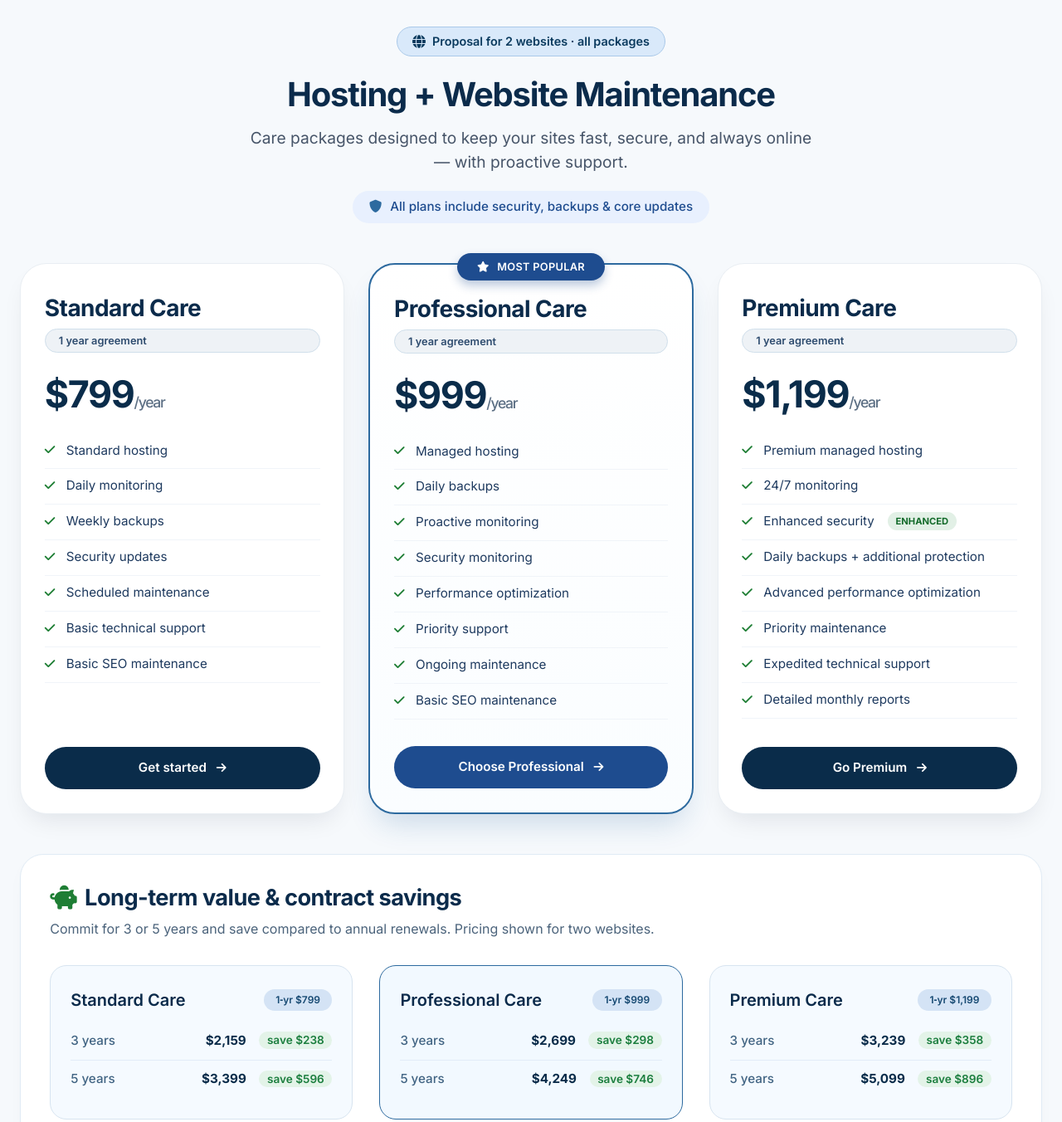
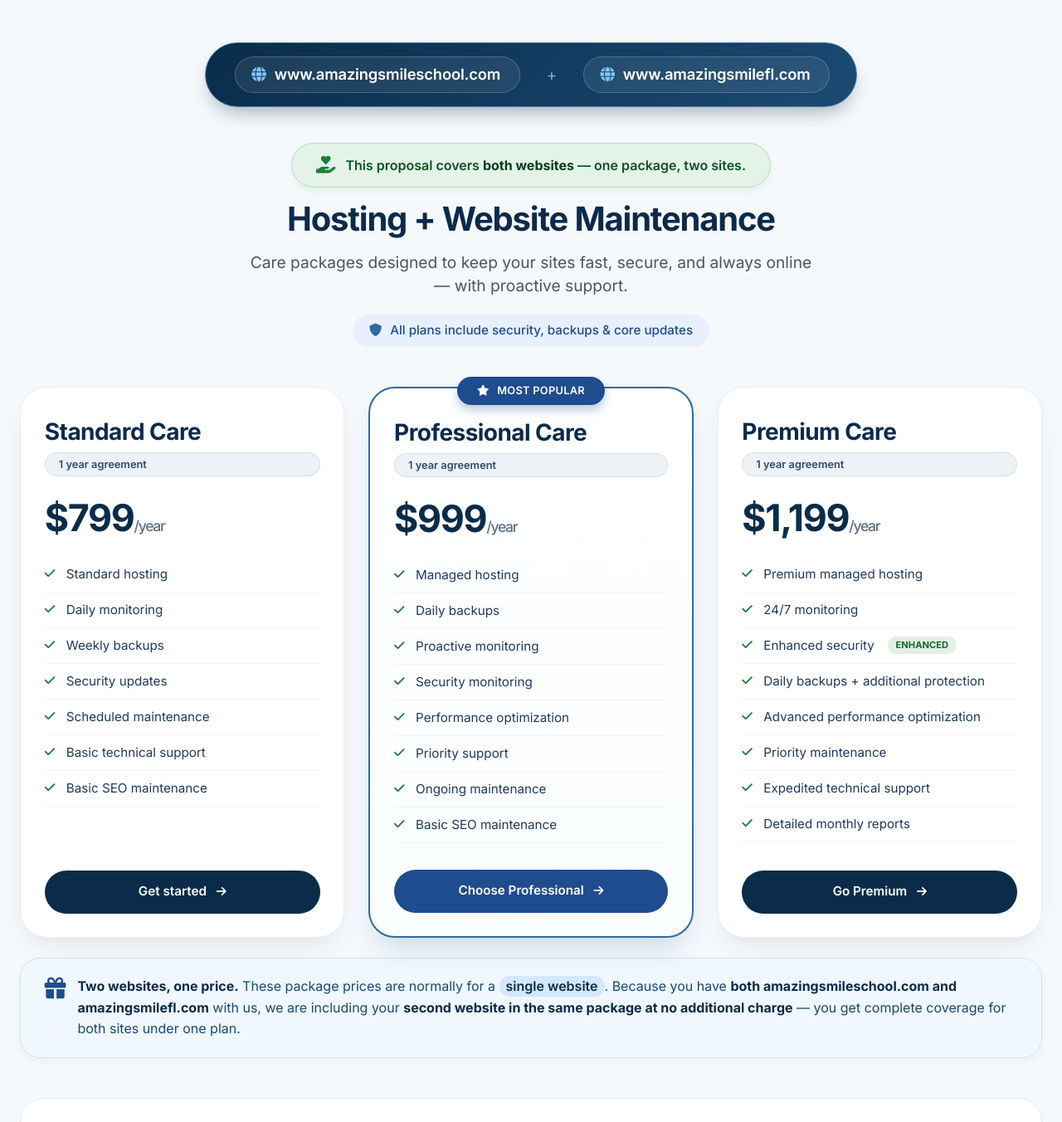
Before and after one commit to patricklloyd-arch/Proposals, a plain HTML site: page HostingPackages.html in a window 1280 px wide. Shown: the top 1352 px of the page at 83% size. Drawn offline with Linux system fonts and the light colour scheme.

Commit message:
Update HostingPackages.html

```diff
--- a/HostingPackages.html
+++ b/HostingPackages.html
@@ -51,6 +51,85 @@
             font-weight: 400;
         }
 
+        /* ---- REVISED website mention (more prominent) ---- */
+        .website-mention {
+            background: linear-gradient(135deg, #0a2c4a 0%, #1a4a73 100%);
+            border-radius: 80px;
+            padding: 1rem 2rem 1rem 2.2rem;
+            display: inline-flex;
+            flex-wrap: wrap;
+            align-items: center;
+            justify-content: center;
+            gap: 0.75rem 2rem;
+            margin: 1.2rem auto 1.5rem;
+            box-shadow: 0 12px 25px -8px rgba(10, 44, 74, 0.4);
+            border: 1px solid #4a7ca5;
+            color: white;
+            font-weight: 600;
+            transition: box-shadow 0.2s;
+            max-width: 95%;
+        }
+
+        .website-mention:hover {
+            box-shadow: 0 18px 30px -10px rgba(10, 44, 74, 0.6);
+        }
+
+        .website-mention .site-item {
+            display: flex;
+            align-items: center;
+            gap: 10px;
+            font-size: 1.15rem;
+            letter-spacing: -0.01em;
+            background: rgba(255, 255, 255, 0.08);
+            padding: 0.45rem 1.4rem 0.45rem 1.2rem;
+            border-radius: 60px;
+            border: 1px solid rgba(255, 255, 255, 0.2);
+            backdrop-filter: blur(2px);
+        }
+
+        .website-mention .site-item i {
+            color: #7ec8ff;
+            font-size: 1.1rem;
+        }
+
+        .website-mention .site-divider {
+            color: #7fa9c7;
+            font-size: 1.2rem;
+            font-weight: 300;
+        }
+
+        /* Two-website inclusion banner */
+        .two-site-banner {
+            background: #e3f3e8;
+            border: 1px solid #b8ddc5;
+            border-radius: 60px;
+            padding: 0.85rem 1.8rem;
+            display: inline-flex;
+            align-items: center;
+            gap: 12px;
+            margin: 1.2rem auto 0.5rem;
+            max-width: 95%;
+            box-shadow: 0 4px 10px rgba(30, 126, 52, 0.08);
+        }
+
+        .two-site-banner i {
+            color: #1e7e34;
+            font-size: 1.3rem;
+        }
+
+        .two-site-banner span {
+            font-size: 1rem;
+            font-weight: 600;
+            color: #0f5124;
+            text-align: left;
+        }
+
+        .two-site-banner strong {
+            font-weight: 700;
+            color: #0a3d1b;
+        }
+
+        /* optional small badge */
         .header .note {
             display: inline-block;
             background: #e8f0fe;
@@ -67,31 +146,12 @@
             color: #2d6a9f;
         }
 
-        /* Two-site badge */
-        .two-sites {
-            background: #d9e9fa;
-            border-radius: 30px;
-            padding: 0.4rem 1.1rem;
-            font-weight: 600;
-            font-size: 0.9rem;
-            color: #0a3a5e;
-            display: inline-flex;
-            align-items: center;
-            gap: 8px;
-            margin-bottom: 1rem;
-            border: 1px solid #aac9e9;
-        }
-
-        .two-sites i {
-            font-size: 1rem;
-        }
-
         /* Pricing grid */
         .pricing-grid {
             display: grid;
             grid-template-columns: repeat(3, 1fr);
             gap: 1.8rem;
-            margin-bottom: 3rem;
+            margin-bottom: 1rem;
         }
 
         .card {
@@ -249,6 +309,45 @@
         .cta-btn i {
             margin-left: 8px;
             font-size: 0.85rem;
+        }
+
+        /* Pricing note under grid */
+        .pricing-note {
+            background: #f0f7ff;
+            border-radius: 24px;
+            padding: 1.3rem 1.8rem;
+            margin: 1.5rem 0 3rem;
+            display: flex;
+            align-items: flex-start;
+            gap: 14px;
+            border: 1px solid #cfe2f5;
+            box-shadow: 0 4px 12px rgba(30, 76, 143, 0.05);
+        }
+
+        .pricing-note i {
+            color: #1e4c8f;
+            font-size: 1.6rem;
+            margin-top: 2px;
+        }
+
+        .pricing-note p {
+            font-size: 1rem;
+            color: #174a73;
+            line-height: 1.6;
+        }
+
+        .pricing-note strong {
+            font-weight: 700;
+            color: #0b2b4b;
+        }
+
+        .pricing-note .highlight {
+            background: #d4e9ff;
+            padding: 0.15rem 0.5rem;
+            border-radius: 12px;
+            font-weight: 600;
+            color: #0a2c4a;
+            white-space: nowrap;
         }
 
         /* Long-term value section (savings) */
@@ -463,6 +562,40 @@
             .header h1 {
                 font-size: 2rem;
             }
+
+            .website-mention {
+                flex-direction: column;
+                border-radius: 60px;
+                padding: 1.2rem 1.5rem;
+                gap: 0.6rem;
+                width: fit-content;
+                margin-left: auto;
+                margin-right: auto;
+            }
+
+            .website-mention .site-divider {
+                display: none;
+            }
+
+            .website-mention .site-item {
+                width: 100%;
+                justify-content: center;
+                font-size: 1rem;
+            }
+
+            .pricing-note {
+                flex-direction: column;
+                align-items: center;
+                text-align: center;
+                padding: 1.2rem 1.2rem;
+            }
+
+            .two-site-banner {
+                flex-direction: column;
+                text-align: center;
+                border-radius: 32px;
+                padding: 1rem 1.5rem;
+            }
         }
 
         @media (max-width: 480px) {
@@ -485,17 +618,36 @@
             .price-main {
                 font-size: 2.4rem;
             }
+
+            .website-mention .site-item {
+                font-size: 0.9rem;
+                padding: 0.4rem 1rem;
+            }
         }
     </style>
 </head>
 <body>
     <div class="container">
 
-        <!-- Header -->
+        <!-- Header with prominent website mention -->
         <div class="header">
-            <div class="two-sites">
-                <i class="fas fa-globe"></i> Proposal for 2 websites · all packages
+            <!-- new prominent websites block -->
+            <div class="website-mention">
+                <span class="site-item">
+                    <i class="fas fa-globe"></i> www.amazingsmileschool.com
+                </span>
+                <span class="site-divider">+</span>
+                <span class="site-item">
+                    <i class="fas fa-globe"></i> www.amazingsmilefl.com
+                </span>
             </div>
+
+            <!-- two-site inclusion banner -->
+            <div class="two-site-banner">
+                <i class="fas fa-hand-holding-heart"></i>
+                <span>This proposal covers <strong>both websites</strong> — one package, two sites.</span>
+            </div>
+
             <h1>Hosting + Website Maintenance</h1>
             <p class="subhead">Care packages designed to keep your sites fast, secure, and always online — with proactive support.</p>
             <div class="note">
@@ -563,6 +715,17 @@
             </div>
         </div>
 
+        <!-- Pricing note: two websites included -->
+        <div class="pricing-note">
+            <i class="fas fa-gift"></i>
+            <p>
+                <strong>Two websites, one price.</strong> These package prices are normally for a <span class="highlight">single website</span>.
+                Because you have <strong>both amazingsmileschool.com and amazingsmilefl.com</strong> with us,
+                we are including your <strong>second website in the same package at no additional charge</strong> —
+                you get complete coverage for both sites under one plan.
+            </p>
+        </div>
+
         <!-- Long-Term Value / Contract Savings section -->
         <div class="savings-section">
             <h2><i class="fas fa-piggy-bank"></i> Long-term value & contract savings</h2>
@@ -609,7 +772,6 @@
                 </div>
             </div>
         </div>
-        </div>
 
         <!-- Positioning / progression bar -->
         <div class="positioning">
@@ -631,7 +793,7 @@
         <!-- fine print -->
         <div class="fine-print">
             <i class="fas fa-check-circle"></i> All packages include basic SEO maintenance, monthly reporting, and server updates. 3‑year and 5‑year pricing reflects contract savings versus annual renewals. <br>
-            <i class="fas fa-globe"></i> Proposal valid for two websites · pricing in USD.
+            <i class="fas fa-globe"></i> Proposal covers <strong>www.amazingsmileschool.com</strong> and <strong>www.amazingsmilefl.com</strong> · pricing in USD.
         </div>
 
     </div>
```
Lines whose indentation alone changed are shown as unchanged.
